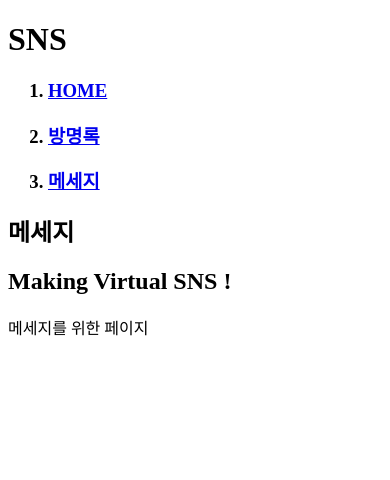
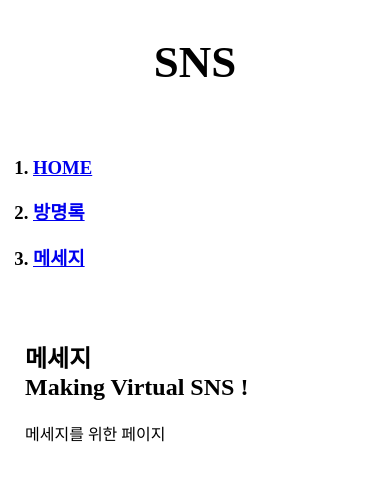
Before and after one commit to dayeon730/SNS, a plain HTML site: page 3.html in a window 390 px wide. Drawn offline with Linux system fonts and the light colour scheme.

Commit message:
Add files via upload

```diff
--- a/3.html
+++ b/3.html
@@ -14,19 +14,67 @@
   gtag('config', 'UA-149373561-1');
 </script>
   </p>
+  <style>
+  body{
+    margin:0;
+  }
+.saw {
+  color:gray;
+}
+#active{
+  color:red;
+}
+h1{
+  font-size:45px;
+  text-align:center;
+  border-bottom:1px solid gray;
+  margin:0;
+  padding:20px;
+}
+ol{
+  border-right:1px solid gray;
+  width:100px;
+  margin:0;
+  padding:30px;
+}
+#grid ol{
+    padding-left:33px;
+}
+#grid{
+  display:grid;
+  grid-template-columns: 150px 1fr;
+}
+#grid #article{
+  padding-left:25px;
+}
+@media(max-width:800px){
+  #grid{
+    display:block;
+  }
+  ol{
+    border-right:none;
+  }
+  h1{
+    border-bottom:none;
+  }
+}
+  </style>
 </head>
 
 <body>
   <h1>SNS</h1>
+    <div id="grid">
   <ol>
     <h3><li> <a href="1.html">HOME</a></li></h3>
     <h3><li><a href="2.html">방명록</a></li></h3>
     <h3><li> <a href="3.html">메세지</a></li></h3>
   </ol>
-
-  <h2>메세지</h2>
-  <h2>Making Virtual SNS !</h2>
+    <div id="article">
+  <h2>메세지<br>
+  Making Virtual SNS !</br></h2>
   <p> 메세지를 위한 페이지</p>
+</div>
+</div>
   <p>
     <!--Start of Tawk.to Script-->
 <script type="text/javascript">
```
Also changed, not shown: 1.html (+50 -9 lines), 2.html (+17 -6 lines), mediaquary.html (added, +23 -0 lines).
